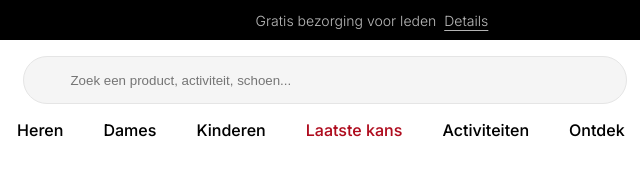
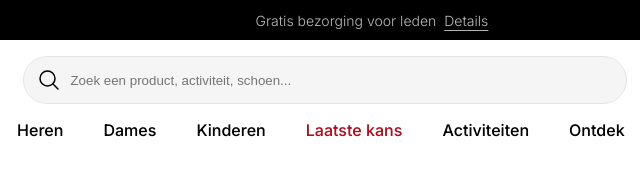
Before and after one commit to geispauw/FrontEndDevelopment, a plain HTML site: page index.html in a window 1280 px wide. Shown: the full height of the page, 268-908 px from the left. Drawn offline with Linux system fonts and the light colour scheme; the site is published under a folder, as on GitHub Pages, so addresses that start at the root find nothing.

Commit message:
Update styles.css

```diff
--- a/css/styles.css
+++ b/css/styles.css
@@ -80,7 +80,7 @@ header input {
     border-color: #e5e5e5;
     border-style: solid;
     background-color: #F5F5F5;
-    background-image: url("/images/magnify-icon.svg");
+    background-image: url("../images/magnify-icon.svg");
     background-repeat: no-repeat;
     background-size: 1.5rem;
     background-position: 1em center;
```
